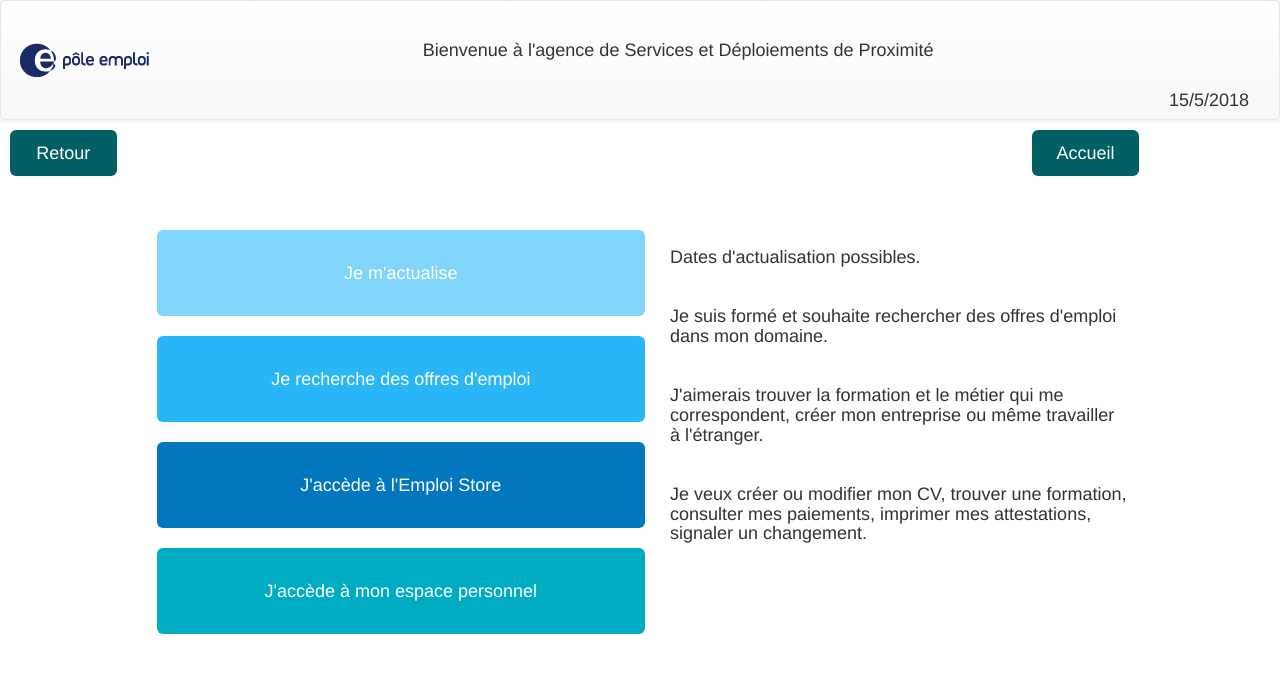
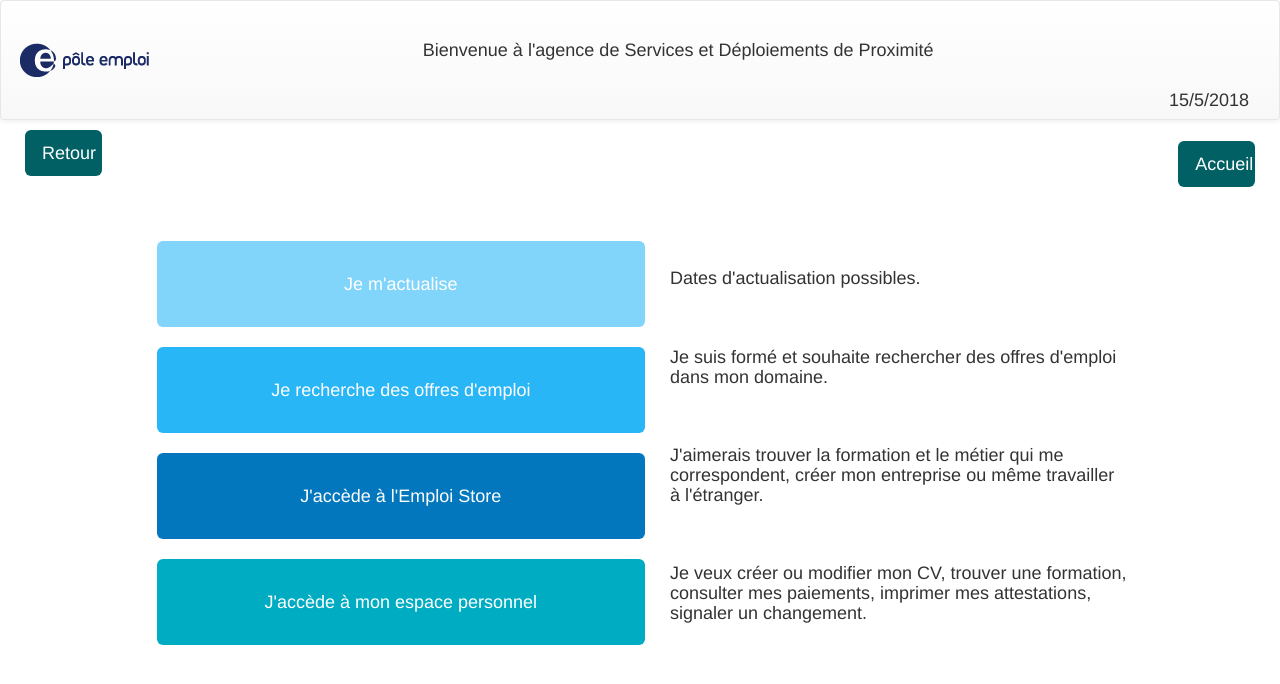
Before and after one commit to DShoby/tvcv-app, a React (Create React App) app: page /gotAccount in a window 1280 px wide. Shown: the top 684 px of the page. Built offline with nearby package versions, Linux system fonts and the light colour scheme.

Commit message:
retouches

```diff
--- a/src/assets/css/MainMenuAccount.css
+++ b/src/assets/css/MainMenuAccount.css
@@ -5,19 +5,19 @@
 }
 
 .desc-area{
-    margin-top: 6%;
+    margin-top: 7%;
 }
 
 .mt{
-    margin-top: 6%;
+    margin-top: 10%;
 }
 
 .mt-1{
-    margin-top: 6%;
+    margin-top: 10%;
 }
 
 .mt-2{
-    margin-top: 6%;
+    margin-top: 10%;
 }
 
 .back-btn{
--- a/src/components/MainMenuAccount.js
+++ b/src/components/MainMenuAccount.js
@@ -6,11 +6,11 @@ class MainMenuAccount extends Component {
     render() {
         return (
             <div className={"content-area"}>
-                <Link to={"/"}>
-                <button className={"back-btn btn btn-lg col-xs-1"}>Retour</button>
+                <Link to={"/"} className={"col-xs-1"}>
+                <button className={"back-btn btn btn-lg col-xs-12"}>Retour</button>
                 </Link>
-                <Link to={'/'}>
-                    <button className={"btn btn-lg quit col-xs-1"}>Accueil</button>
+                <Link to={'/'} className={"col-xs-1 col-xs-offset-10"}>
+                    <button className={"btn btn-lg quit col-xs-12"}>Accueil</button>
                 </Link>
                 <div className={"col-xs-10 col-xs-offset-1"}>
                     <div className="col-xs-6 btn-grp-1">
```
